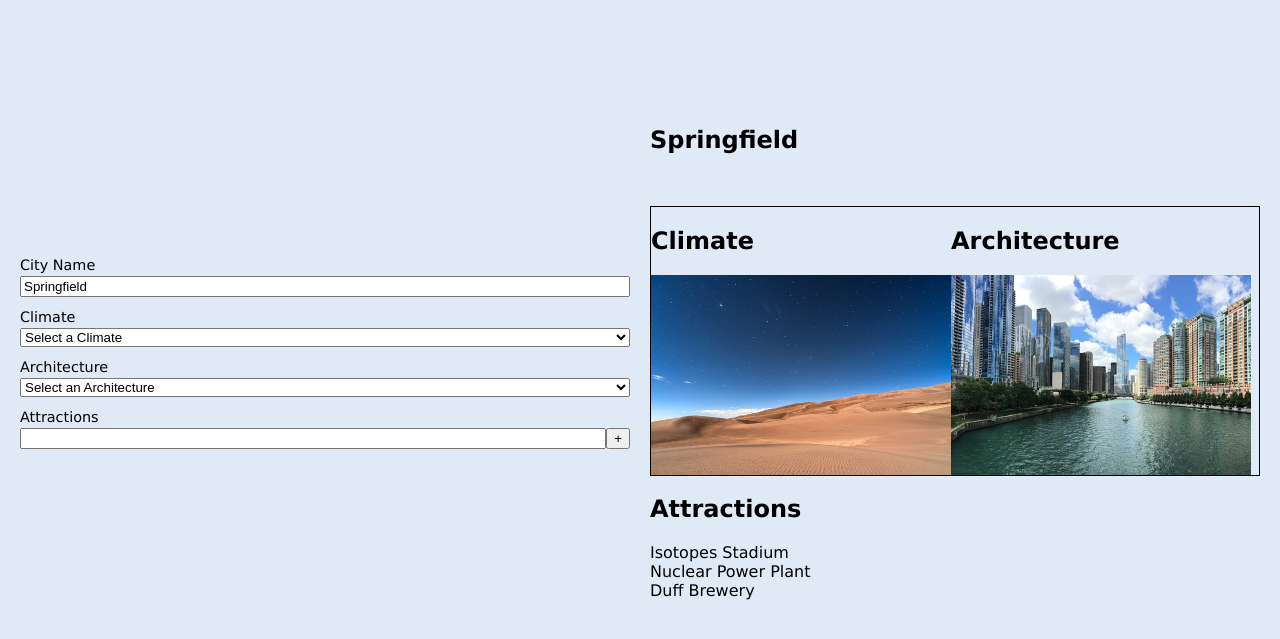
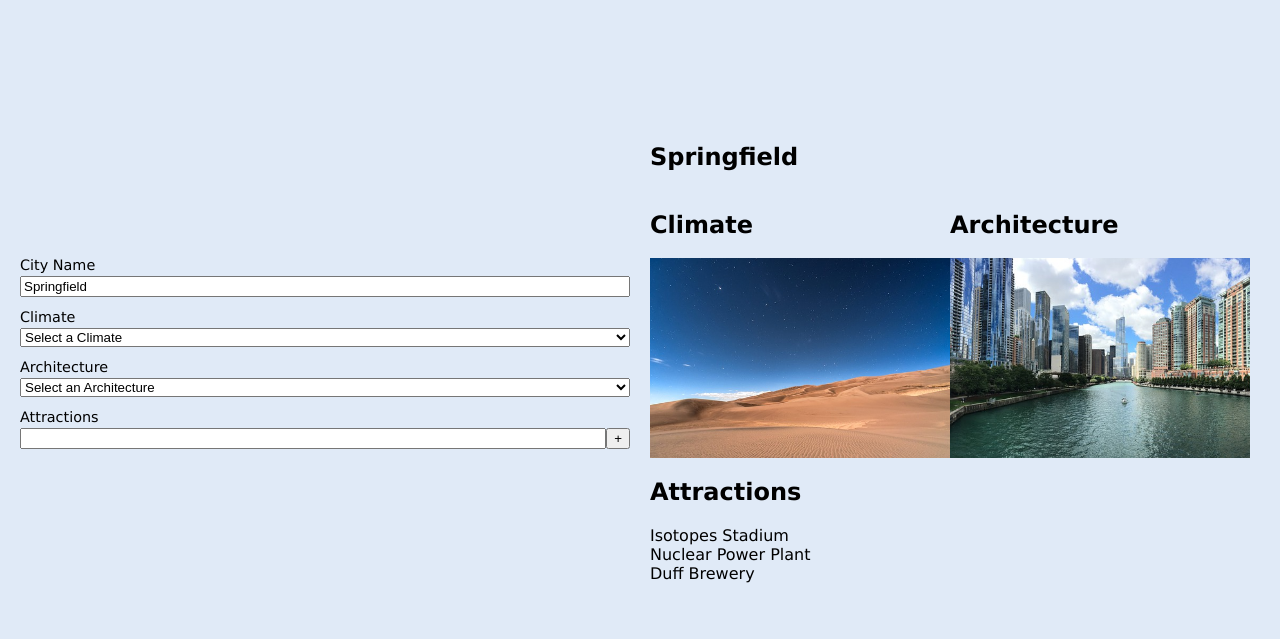
Before and after one commit to erikbaxstrom/alch-web-city-builder, a plain HTML site: page index.html in a window 1280 px wide. Shown: the part 87-726 px from the top of the page. Drawn offline with Linux system fonts and the light colour scheme.

Commit message:
refactor css for clarity

```diff
--- a/styles/city-builder.css
+++ b/styles/city-builder.css
@@ -19,12 +19,12 @@ main {
 
 #attractions-inputs {
     display: grid;
-    grid-template-columns: 1fr max-content;
+    grid-template-columns: auto max-content;
 }
 
 #display {
     display: grid;
-    grid-template-rows: 100px 1fr auto;
+    grid-template-rows: auto auto auto;
 }
 
 #city-photos {
@@ -32,7 +32,6 @@ main {
     grid-auto-flow: column;
     grid-template-columns: 300px 300px;
     grid-template-rows: auto 200px;
-    border: 1px solid black;
 }
 
 #city-photos img {
```
